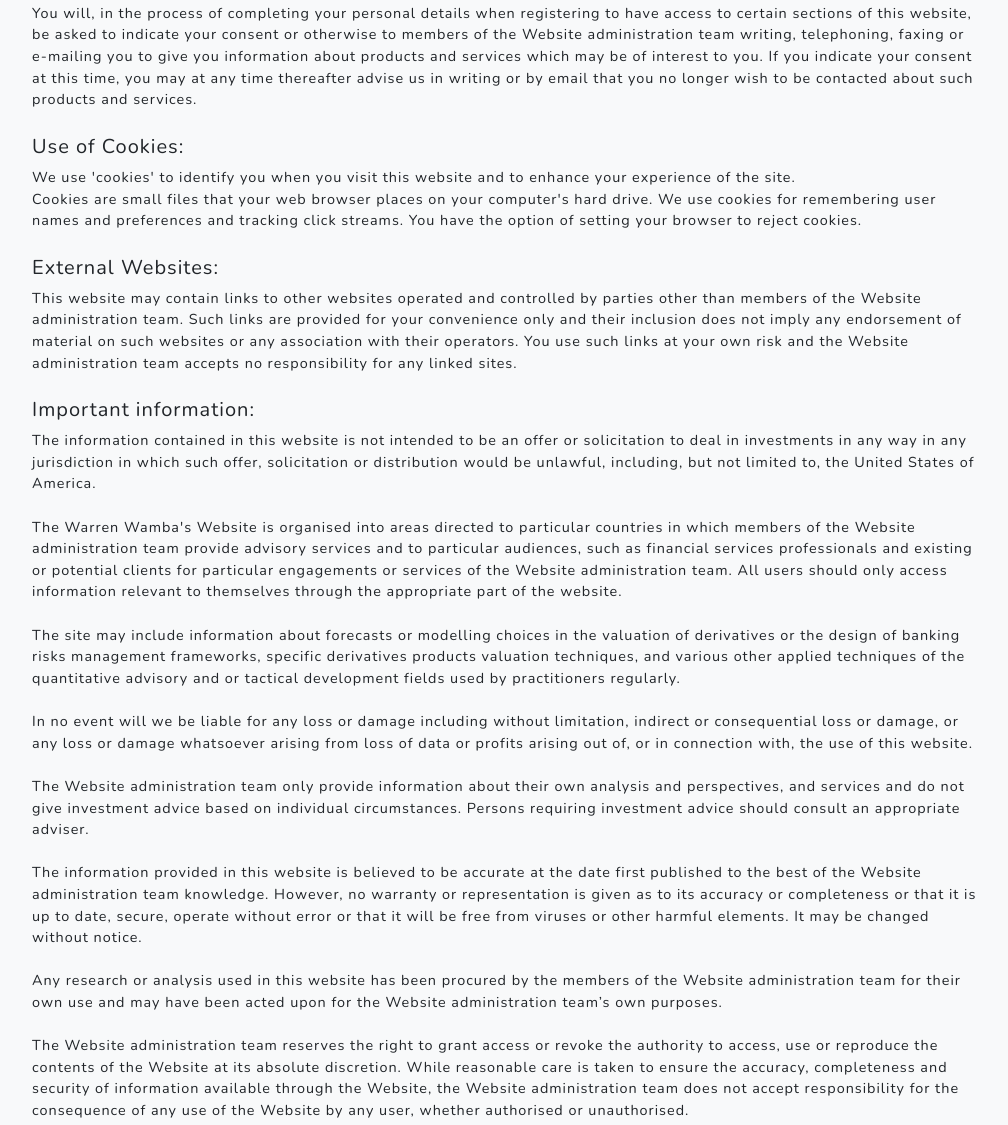
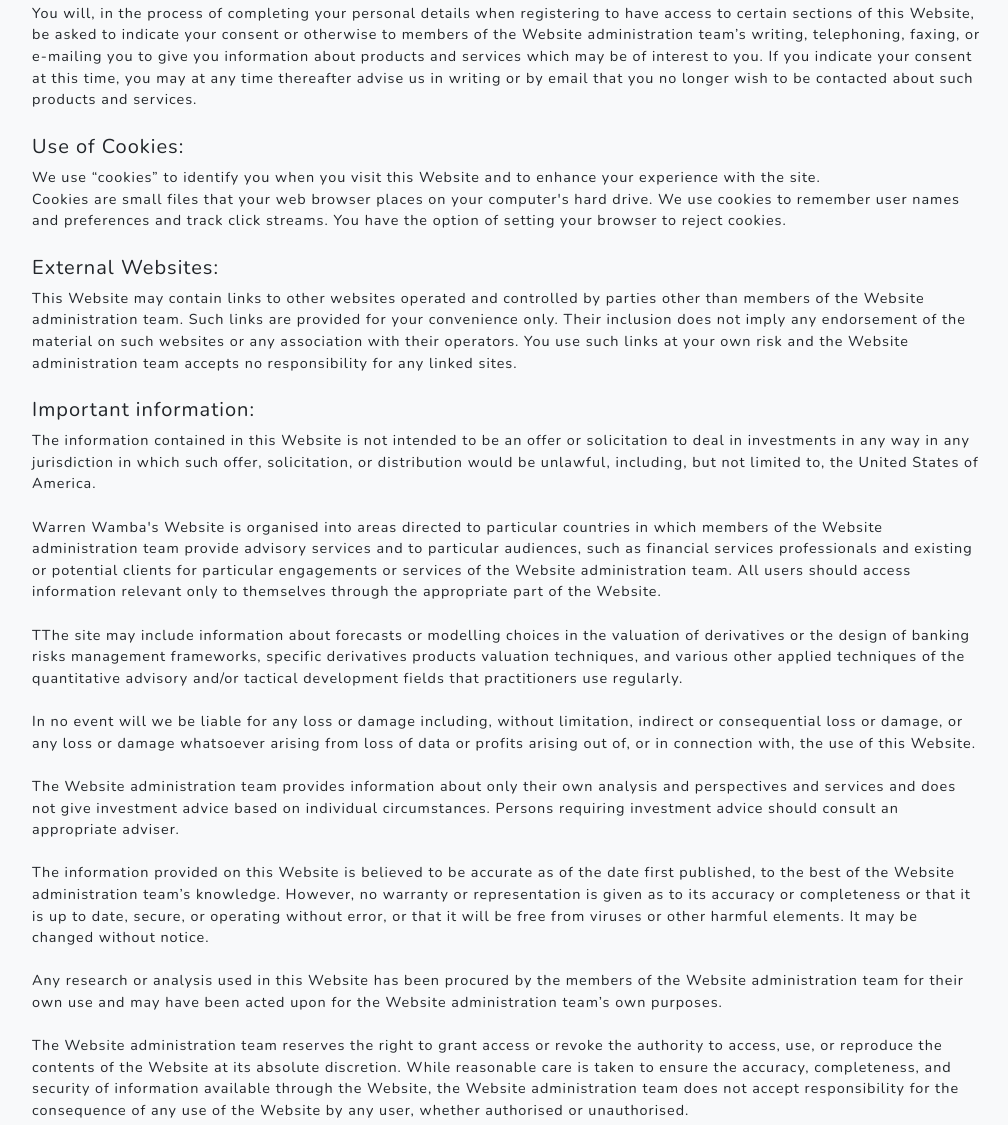
Before and after one commit to wwamba/wwamba.github.io, a plain HTML site: page disclaimer.html in a window 1280 px wide. Shown: the part 1323-2448 px from the top of the page, without its empty margins (133-1141 px from the left). Drawn offline with nearby package versions, Linux system fonts and the light colour scheme.

Commit message:
Commit of the G16.4
Updated Version
Commit of the G16.4
20220204- 07h54 - London Time

```diff
--- a/disclaimer.html
+++ b/disclaimer.html
@@ -99,7 +99,7 @@
       					<br/><br/>
       					PLEASE READ THESE TERMS AND CONDITIONS CAREFULLY. BY ACCESSING THIS WEBSITE YOU AGREE TO BE BOUND BY THE TERMS AND CONDITIONS BELOW.
       					<br/><br/>
-      					THESE TERMS AND CONDITIONS ARE SUBJECT TO CHANGE WITHOUT NOTICE, FROM TIME TO TIME IN OUR SOLE DISCRETION.
+      					TTHESE TERMS AND CONDITIONS ARE SUBJECT TO CHANGE WITHOUT NOTICE FROM TIME TO TIME AT OUR SOLE DISCRETION.
       					<br/><br/>
       					WE WILL NOTIFY YOU OF AMENDMENTS TO THESE TERMS AND CONDITIONS BY POSTING THEM TO THIS WEBSITE. IF YOU DO NOT AGREE WITH THESE TERMS AND CONDITIONS, PLEASE DO NOT ACCESS THIS WEBSITE.
       				</p>
@@ -110,11 +110,9 @@
       				<p class="mb-0 text-dark-50">
       					You are strictly prohibited from unauthorized use of our systems or this website, including but not limited to unauthorized entry into our systems, misuse of passwords, or misuse of any information posted to this website.
       					<br/><br/>
-      					You acknowledge that we may disclose and transfer any information that you provide through this Website (i) to any person or entity with your consent; or (ii) if we have a right or duty to disclose or are permitted or compelled to so disclose such information by law.
+      					You acknowledge that we may disclose and transfer any information that you provide through this Website (i) to any person or entity with your consent, or (ii) if we have a right or duty to disclose or are permitted or compelled to disclose such information by law.
       					<br/><br/>
-      					You consent to the transmission, transfer or processing of such information to, or through, any country in the world, as we deem necessary or appropriate, and by using and providing information through this Website you agree to such transfers.
-      					Use of this Website may be monitored, tracked and recorded. Anyone using this Website expressly consents to such monitoring, tracking and recording.
-      					You are responsible for being familiar with the current version of these Terms and Conditions posted on the Website during each session.
+      					You consent to the transmission, transfer, or processing of such information to, or through, any country in the world, as we deem necessary or appropriate, and by using and providing information through this Website you agree to such transfers. Use of this Website may be monitored, tracked, and recorded. Anyone using this Website expressly consents to such monitoring, tracking, and recording. You are responsible for being familiar with the current version of these Terms and Conditions posted on the Website during each session.
       				</p>
       				<h5>
                 <br/>
@@ -123,7 +121,7 @@
       				<p class="mb-0 text-dark-50">
       					We will treat any personal details that you may submit via this website as confidential and shall process and store such details at all times in accordance with the requirements of the Data Protection Act 1998 in the United Kingdom and any legal requirements concerning data protection in other jurisdictions where applicable.
                 <br/><br/>
-      					No information will be passed to another party other than where you have indicated your consent to the passing of your data to other person or entity for customer administration and / or marketing purposes or unless we are legally obliged to do so.
+      					No information will be passed to another party other than where you have indicated your consent to the passing of your data to another person or entity for customer administration and/or marketing purposes or unless we are legally obliged to do so.
       				</p>
 
       				<h5>
@@ -131,15 +129,15 @@
       					Disclosures:
       				</h5>
       				<p class="mb-0 text-dark-50">
-      					You will, in the process of completing your personal details when registering to have access to certain sections of this website, be asked to indicate your consent or otherwise to members of the Website administration team writing, telephoning, faxing or e-mailing you to give you information about products and services which may be of interest to you. If you indicate your consent at this time, you may at any time thereafter advise us in writing or by email that you no longer wish to be contacted about such products and services.
+      					You will, in the process of completing your personal details when registering to have access to certain sections of this Website, be asked to indicate your consent or otherwise to members of the Website administration team’s writing, telephoning, faxing, or e-mailing you to give you information about products and services which may be of interest to you. If you indicate your consent at this time, you may at any time thereafter advise us in writing or by email that you no longer wish to be contacted about such products and services.
       				</p>
       				<h5>
                 <br/>
       					Use of Cookies:
       				</h5>
       				<p class="mb-0 text-dark-50">
-      					We use 'cookies' to identify you when you visit this website and to enhance your experience of the site.<br/>
-      					Cookies are small files that your web browser places on your computer's hard drive. We use cookies for remembering user names and preferences and tracking click streams. You have the option of setting your browser to reject cookies.
+      					We use “cookies” to identify you when you visit this Website and to enhance your experience with the site.<br/>
+      					Cookies are small files that your web browser places on your computer's hard drive. We use cookies to remember user names and preferences and track click streams. You have the option of setting your browser to reject cookies.
       				</p>
 
       				<h5>
@@ -147,28 +145,28 @@
       					External Websites:
       				</h5>
       				<p class="mb-0 text-dark-50">
-      					This website may contain links to other websites operated and controlled by parties other than members of the Website administration team. Such links are provided for your convenience only and their inclusion does not imply any endorsement of material on such websites or any association with their operators. You use such links at your own risk and the Website administration team accepts no responsibility for any linked sites.
+      					This Website may contain links to other websites operated and controlled by parties other than members of the Website administration team. Such links are provided for your convenience only. Their inclusion does not imply any endorsement of the material on such websites or any association with their operators. You use such links at your own risk and the Website administration team accepts no responsibility for any linked sites.
       				</p>
       				<h5>
                 <br/>
       					Important information:
       				</h5>
       				<p class="mb-0 text-dark-50">
-      					The information contained in this website is not intended to be an offer or solicitation to deal in investments in any way in any jurisdiction in which such offer, solicitation or distribution would be unlawful, including, but not limited to, the United States of America.
+      					The information contained in this Website is not intended to be an offer or solicitation to deal in investments in any way in any jurisdiction in which such offer, solicitation, or distribution would be unlawful, including, but not limited to, the United States of America.
                 <br/><br/>
-      					The Warren Wamba's Website is organised into areas directed to particular countries in which members of the Website administration team provide advisory services and to particular audiences, such as financial services professionals and existing or potential clients for particular engagements or services of the Website administration team. All users should only access information relevant to themselves through the appropriate part of the website.
+      					Warren Wamba's Website is organised into areas directed to particular countries in which members of the Website administration team provide advisory services and to particular audiences, such as financial services professionals and existing or potential clients for particular engagements or services of the Website administration team. All users should access information relevant only to themselves through the appropriate part of the Website.
                 <br/><br/>
-      					The site may include information about forecasts or modelling choices in the valuation of derivatives or the design of banking risks management frameworks, specific derivatives products valuation techniques, and various other applied techniques of the quantitative advisory and or tactical development fields used by practitioners regularly.
+      					TThe site may include information about forecasts or modelling choices in the valuation of derivatives or the design of banking risks management frameworks, specific derivatives products valuation techniques, and various other applied techniques of the quantitative advisory and/or tactical development fields that practitioners use regularly.
                 <br/><br/>
-      					In no event will we be liable for any loss or damage including without limitation, indirect or consequential loss or damage, or any loss or damage whatsoever arising from loss of data or profits arising out of, or in connection with, the use of this website.
+      					In no event will we be liable for any loss or damage including, without limitation, indirect or consequential loss or damage, or any loss or damage whatsoever arising from loss of data or profits arising out of, or in connection with, the use of this Website.
                 <br/><br/>
-      					The Website administration team only provide information about their own analysis and perspectives, and services and do not give investment advice based on individual circumstances. Persons requiring investment advice should consult an appropriate adviser.
+      					The Website administration team provides information about only their own analysis and perspectives and services and does not give investment advice based on individual circumstances. Persons requiring investment advice should consult an appropriate adviser.
                 <br/><br/>
-      					The information provided in this website is believed to be accurate at the date first published to the best of the Website administration team knowledge. However, no warranty or representation is given as to its accuracy or completeness or that it is up to date, secure, operate without error or that it will be free from viruses or other harmful elements. It may be changed without notice.
+      					The information provided on this Website is believed to be accurate as of the date first published, to the best of the Website administration team’s knowledge. However, no warranty or representation is given as to its accuracy or completeness or that it is up to date, secure, or operating without error, or that it will be free from viruses or other harmful elements. It may be changed without notice.
                 <br/><br/>
-                Any research or analysis used in this website has been procured by the members of the Website administration team for their own use and may have been acted upon for the Website administration team’s own purposes.
+                Any research or analysis used in this Website has been procured by the members of the Website administration team for their own use and may have been acted upon for the Website administration team’s own purposes.
                 <br/><br/>
-      					The Website administration team reserves the right to grant access or revoke the authority to access, use or reproduce the contents of the Website at its absolute discretion. While reasonable care is taken to ensure the accuracy, completeness and security of information available through the Website, the Website administration team does not accept responsibility for the consequence of any use of the Website by any user, whether authorised or unauthorised.
+      					The Website administration team reserves the right to grant access or revoke the authority to access, use, or reproduce the contents of the Website at its absolute discretion. While reasonable care is taken to ensure the accuracy, completeness, and security of information available through the Website, the Website administration team does not accept responsibility for the consequence of any use of the Website by any user, whether authorised or unauthorised.
               </p>
 
                 <hr class="d-none d-lg-block mb-0 ml-0">
@@ -177,15 +175,6 @@
           </div>
         </div>
       </div>
-
-
-
-
-
-
-
-
-
     </div>
   </section>
 
```
Also changed, not shown: essays.html (+1 -1 lines).
